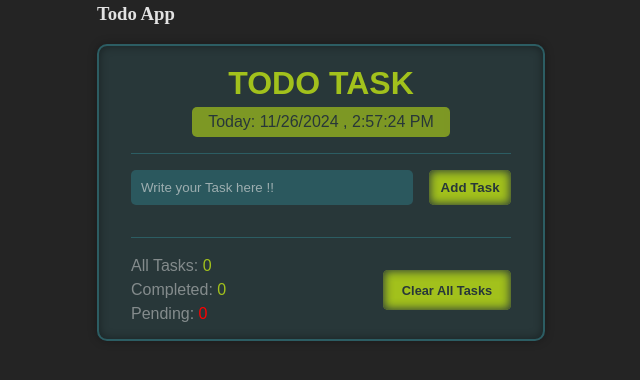
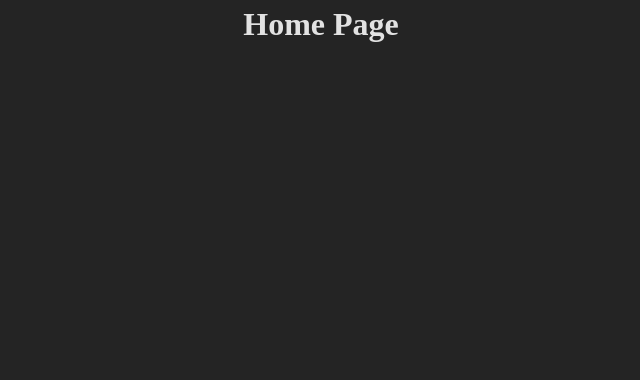
Before and after one commit to kushal022/React-Repo, a React (Vite) app: page / in a window 1280 px wide. Shown: the top 380 px of the page, without its empty margins (319-959 px from the left). Built offline with nearby package versions, Linux system fonts and the light colour scheme.

Commit message:
Router: installed and setup done

```diff
--- a/package.json
+++ b/package.json
@@ -14,7 +14,8 @@
     "react": "^18.3.1",
     "react-dom": "^18.3.1",
     "react-hook-form": "^7.53.2",
-    "react-icons": "^5.4.0"
+    "react-icons": "^5.4.0",
+    "react-router-dom": "^6.28.0"
   },
   "devDependencies": {
     "@eslint/js": "^9.13.0",
--- a/src/App.jsx
+++ b/src/App.jsx
@@ -18,6 +18,8 @@ import AppUseFetch from './hook/useFetch/AppUseFetch.jsx'
 import AppForms from './forms/AppForms.jsx'
 import AppLiveClass from './liveClass/AppLiveClass.jsx'
 import AppTodo from './projects/todoApp/AppTodo.jsx'
+import AppRouter from './router/AppRouter.jsx'
+
 
 function App() {
 
@@ -40,7 +42,8 @@ function App() {
       {/* <AppUseFetch/> */}
       {/* <AppForms/> */}
       {/* <AppLiveClass /> */}
-      <AppTodo />
+      {/* <AppTodo /> */}
+      <AppRouter />
     </>
   )
 }
--- a/src/projects/todoApp/AppTodo.jsx
+++ b/src/projects/todoApp/AppTodo.jsx
@@ -4,7 +4,7 @@ import TodoOneComp from './TodoOneComp'
 function AppTodo() {
     return (
         <div>
-            <h3>Todo App</h3>
+            <h3>Todo App Component</h3>
             <TodoOneComp />
         </div>
     )
--- /dev/null
+++ b/src/router/AppRouter.jsx
@@ -0,0 +1,19 @@
+import React from 'react'
+// import Router
+import { BrowserRouter, Route, Routes } from 'react-router-dom';
+
+function AppRouter() {
+    return (
+        <BrowserRouter>
+            <Routes>
+                <Route path='/' element={<h1>Home Page</h1>} />
+                <Route path='/about' element={<h1>About Page</h1>} />
+                <Route path='/info' element={<h1>Info Page</h1>} />
+                <Route path='/contact' element={<h1>Contact Page</h1>} />
+                <Route path='/login' element={<h1>Login Page</h1>} />
+            </Routes>
+        </BrowserRouter>
+    )
+}
+
+export default AppRouter
```
Also changed, not shown: 1 other file (tests, documents, lock files or other folders).
